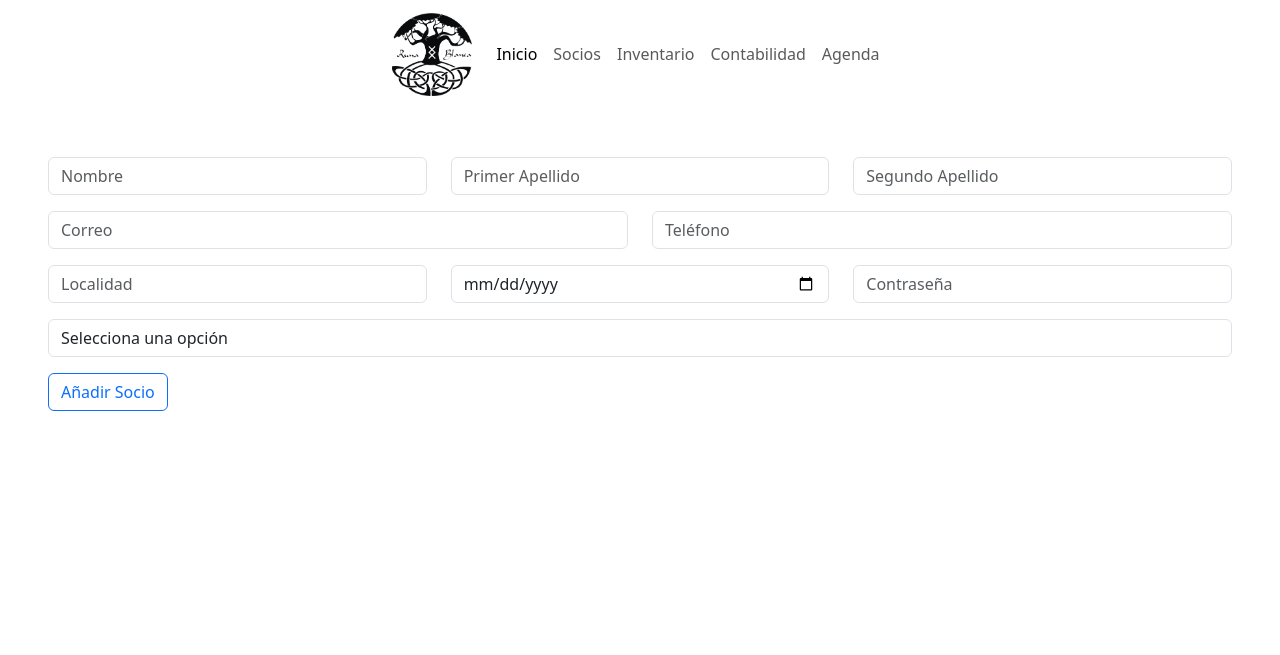
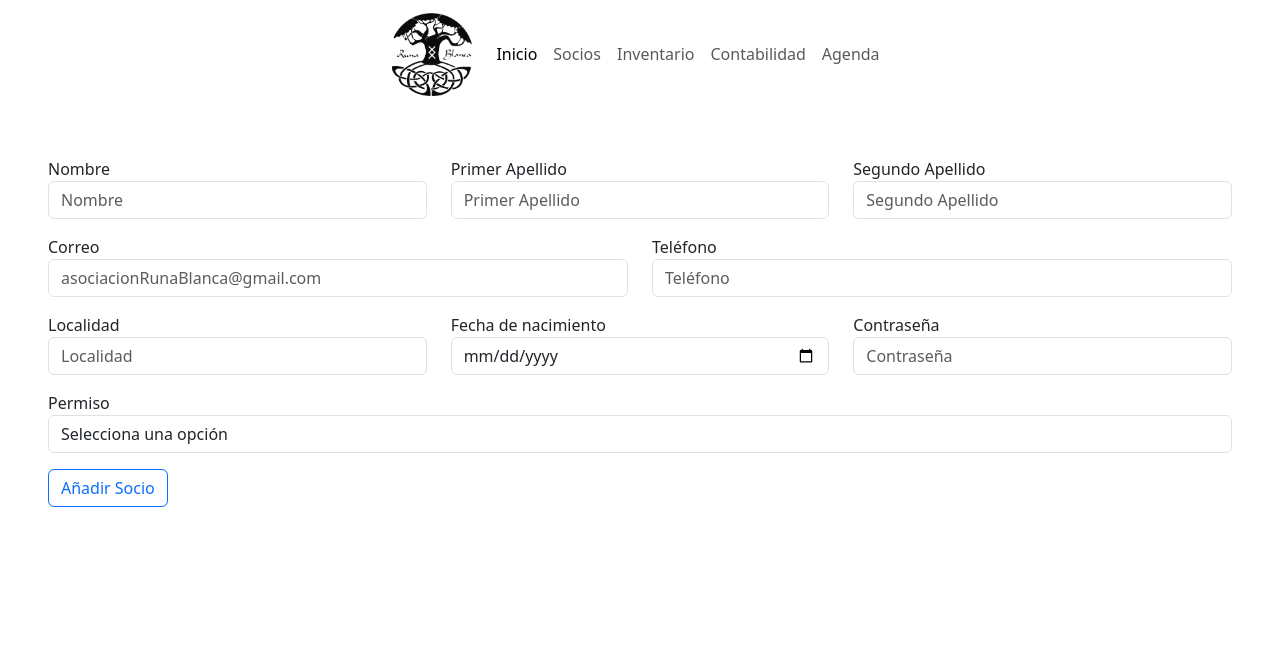
Before and after one commit to DanielAG87/TFG, a PHP site: page /nuevoSocio.php in a window 1280 px wide. Shown: the top 655 px of the page. Run offline with PHP 8.4, Linux system fonts and the light colour scheme.

Commit message:
Funcionalidad total en añadir ususario (terminado)

```diff
--- a/nuevoSocio.php
+++ b/nuevoSocio.php
@@ -5,36 +5,45 @@ include "headerV2.php";
 <div class="container-fluid p-5">
     <div class="row">
         <div class="col-md-4 mb-3">
+            <label for="nombre">Nombre</label>
             <input type="text" id="nombre" class="form-control" placeholder="Nombre">
         </div>
         <div class="col-md-4 mb-3">
+        <label for="nombre">Primer Apellido</label>
             <input type="text" id="ape1" class="form-control" placeholder="Primer Apellido">
         </div>
         <div class="col-md-4 mb-3">
+        <label for="nombre">Segundo Apellido</label>
             <input type="text" id="ape2" class="form-control" placeholder="Segundo Apellido">
         </div>
     </div>
     <div class="row">
         <div class="col-md-6 mb-3">
-            <input type="mail" id="correo" class="form-control" placeholder="Correo">
+        <label for="nombre">Correo</label>
+            <input type="mail" id="correo" class="form-control" placeholder="asociacionRunaBlanca@gmail.com">
         </div>
         <div class="col-md-6 mb-3">
+        <label for="nombre">Teléfono</label>
             <input type="text" id="tel" class="form-control" placeholder="Teléfono">
         </div>
     </div>
     <div class="row">
         <div class="col-md-4 mb-3">
+        <label for="nombre">Localidad</label>
             <input type="text" id="loca" class="form-control" placeholder="Localidad">
         </div>
         <div class="col-md-4 mb-3">
+        <label for="nombre">Fecha de nacimiento</label>
             <input type="date" id="fechaNac" class="form-control" placeholder="Fecha de nacimiento">
         </div>
         <div class="col-md-4 mb-3">
+        <label for="nombre">Contraseña</label>
             <input type="text" id="contra" class="form-control" placeholder="Contraseña">
         </div>
     </div>
     <div class="row">
         <div class="col-md-12 mb-3">
+        <label for="nombre">Permiso</label>
             <select id="permiso" class="form-control">
                 <option disabled selected>Selecciona una opción</option>
                 <option>Si</option>
@@ -74,7 +83,7 @@ include "headerV2.php";
                 document.getElementById('result').innerHTML = this.responseText;
             }
         };
-        xhttp.open("GET", "funciones/funNuevoSocio.php?nombre=" + nombre + "&ape1="+ ape1 + "&ape2="+ ape2 + "&correo="+ correo + "&tel="+ tel
+        xhttp.open("POST", "funciones/funNuevoSocio.php?nombre=" + nombre + "&ape1="+ ape1 + "&ape2="+ ape2 + "&correo="+ correo + "&tel="+ tel
         + "&loca="+ loca + "&fechaNac="+ fechaNac + "&contra="+ contra + "&permiso="+ permiso, true);
         xhttp.send();
     }
@@ -89,7 +98,9 @@ $(document).ready(function() {
   // codigo para limpiar los campos de los imput
     $(document).ready(function() {
         $("#formSocio").click(function() {
-            $("#nombre, #ape1, #ape2, #correo, #tel, #loca, #fechaNac, #contra, #permiso").val("");
+            $("#nombre, #ape1, #ape2, #correo, #tel, #loca, #fechaNac, #contra").val("");
+            $("#permiso").prop("selectedIndex", 0);
+
         });
     });
 });
```
Also changed, not shown: funciones/funNuevoSocio.php (+67 -45 lines).
